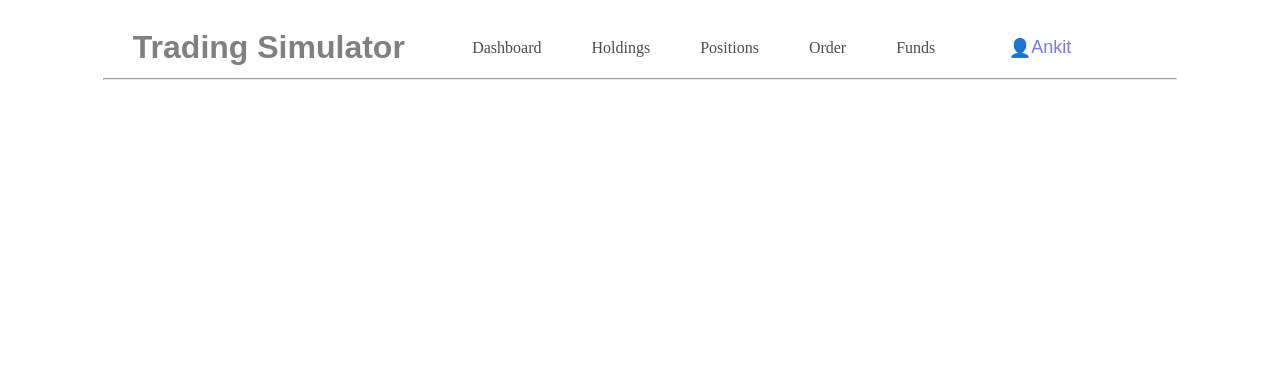
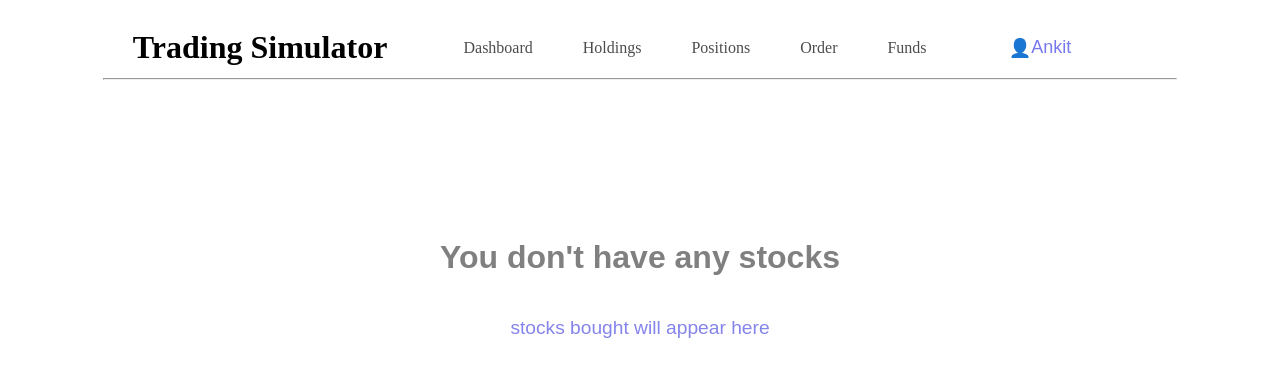
Before and after one commit to ankkkit2002/Trading-Simulator, a React (Vite) app: page /holdings in a window 1280 px wide. Shown: the top 376 px of the page. Built offline with nearby package versions, Linux system fonts and the light colour scheme.

Commit message:
add holdings and position dashboard UI

```diff
--- a/src/Layout.jsx
+++ b/src/Layout.jsx
@@ -4,6 +4,7 @@ import { Outlet } from "react-router-dom";
 import Funds from './Pages/Funds/Funds';
 import Holdings from './Pages/Holdings/Holdings';
 import Order from './Pages/Order/Order';
+import Position from './Pages/Position/Position';
 
 function Layout() {
     return (
--- a/src/Pages/Holdings/Holdings.jsx
+++ b/src/Pages/Holdings/Holdings.jsx
@@ -1,8 +1,9 @@
-import "./Holding.css"
+import styles from  "./holding.module.css"
 function Holdings() {
     return(
-        <div>
-
+        <div className={styles.main3}>
+            <h1>You don't have any stocks</h1>
+            <p>stocks bought will appear here </p>
         </div>
     )
 }
--- /dev/null
+++ b/src/Pages/Holdings/holding.module.css
@@ -0,0 +1,14 @@
+.main3{
+    margin: 0;
+    height: 50vh;
+    display: flex;
+    justify-content: center;
+   flex-direction: column;
+   align-items: center;
+   color: grey;
+   font-family: Arial, Helvetica, sans-serif;
+}
+.main3 p {
+    font-size: larger;
+  color: rgb(132, 132, 234);
+}
--- a/src/Pages/Order/Order.css
+++ b/src/Pages/Order/Order.css
@@ -19,7 +19,7 @@ button {
 
 }
 
-h1 {
+.main h1 {
     color: grey;
     font-family: Arial, Helvetica, sans-serif;
 }
--- /dev/null
+++ b/src/Pages/Position/Position.jsx
@@ -0,0 +1,11 @@
+import styles from "./position.module.css"
+function Position() {
+    return(
+     <div className={styles.main2}>
+        <h1>You have no Positions today</h1>
+        <h2>place a order now!</h2>
+
+     </div>
+    )
+}
+export default Position;
--- /dev/null
+++ b/src/Pages/Position/position.module.css
@@ -0,0 +1,13 @@
+.main2{
+    margin: 0;
+    height: 80vh;
+    display: flex;
+    justify-content: center;
+    align-items: center;
+    flex-direction: column;
+    color: grey;
+
+}
+.main2 h2{
+    color: rgb(132, 132, 234);
+}
--- a/src/main.jsx
+++ b/src/main.jsx
@@ -8,7 +8,7 @@ import Funds from './Pages/Funds/Funds.jsx'
 import Holdings from './Pages/Holdings/Holdings.jsx'
 import Dashboard from './Pages/Dashboard.jsx'
 import Order from './Pages/Order/Order.jsx'
-import Position from './Pages/Position.jsx'
+import Position from './Pages/Position/Position';
 
 
 const router = createBrowserRouter([
```
Also changed, not shown: src/Pages/Position.jsx (deleted, +0 -7 lines), src/Pages/Holdings/Holding.css (deleted).
